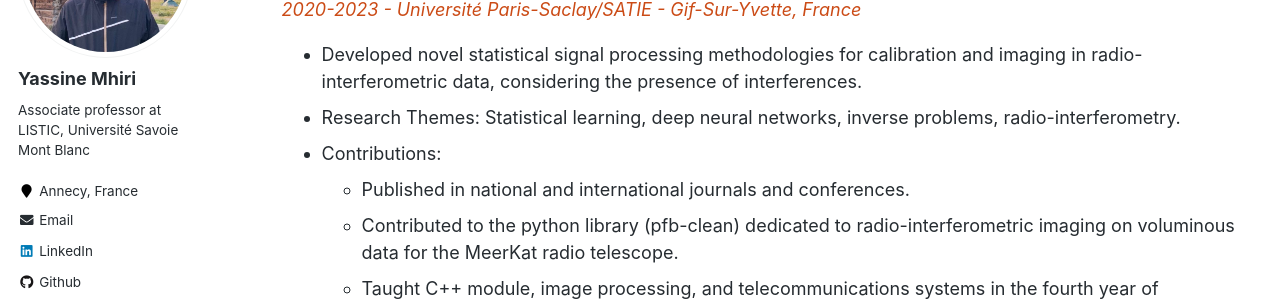
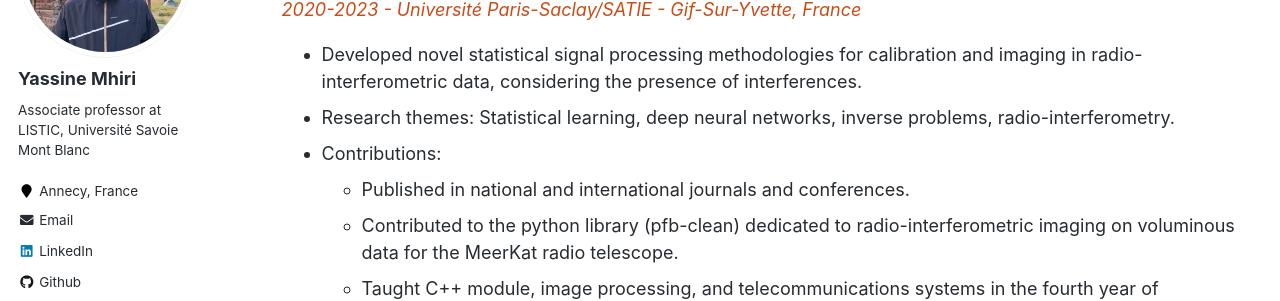
Before and after one commit to y-mhiri/y-mhiri.github.io, a Jekyll site: the page built from _pages/cv.md, in a window 1280 px wide and 900 px high, scrolled down 719 px. Shown: the part 153-454 px from the top of the window. Built offline with Jekyll 4.4.1, drawn with Linux system fonts in a browser that asks for light colours; some web fonts are replaced.

Commit message:
updated cv

```diff
--- a/_pages/cv.md
+++ b/_pages/cv.md
@@ -26,7 +26,7 @@ redirect_from:
 ### Phd
 *2020-2023 - Université Paris-Saclay/SATIE - Gif-Sur-Yvette, France*
 - Developed novel statistical signal processing methodologies for calibration and imaging in radio-interferometric data, considering the presence of interferences.
-- Research Themes: Statistical learning, deep neural networks, inverse problems, radio-interferometry.
+- Research themes: Statistical learning, deep neural networks, inverse problems, radio-interferometry.
 - Contributions:
   - Published in national and international journals and conferences.
   - Contributed to the python library (pfb-clean) dedicated to radio-interferometric imaging on voluminous data for the MeerKat radio telescope.
```
